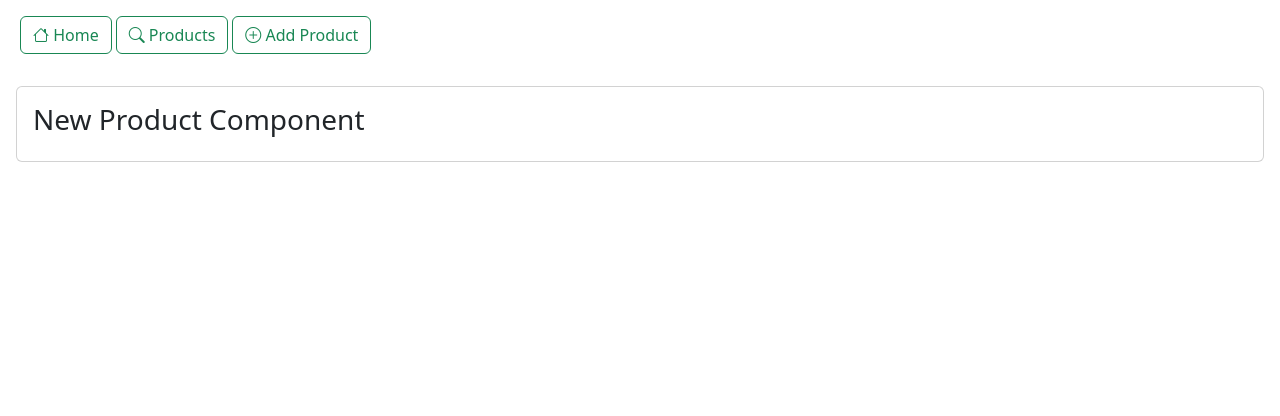
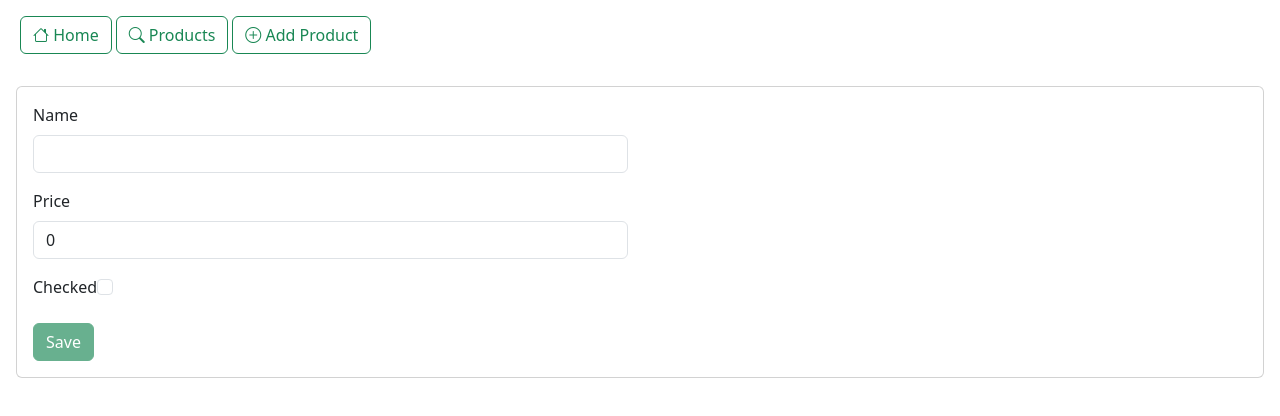
Before and after one commit to DaddaAdam/ecom-app-frontend, an Angular app: page /newProduct in a window 1280 px wide. Shown: the top 416 px of the page. Built offline with nearby package versions, Linux system fonts and the light colour scheme.

Commit message:
developed add-product form and service

```diff
--- a/data/db.json
+++ b/data/db.json
@@ -1,11 +1,5 @@
 {
   "products": [
-    {
-      "id": 1,
-      "name": "Computer",
-      "price": 5600,
-      "checked": true
-    },
     {
       "id": 2,
       "name": "Printer",
@@ -23,6 +17,12 @@
       "name": "PlayStation 5",
       "price": 7000,
       "checked": false
+    },
+    {
+      "name": "iPhone 15 Pro Max",
+      "price": 18000,
+      "checked": true,
+      "id": 5
     }
   ]
 }
--- a/package.json
+++ b/package.json
@@ -20,6 +20,7 @@
     "@angular/router": "^17.0.0",
     "bootstrap": "^5.3.2",
     "bootstrap-icons": "^1.11.2",
+    "prettier": "^3.1.0",
     "rxjs": "~7.8.0",
     "tslib": "^2.3.0",
     "zone.js": "~0.14.2"
--- a/src/app/new-product/new-product.component.html
+++ b/src/app/new-product/new-product.component.html
@@ -1,7 +1,40 @@
 <div class="p-3">
   <div class="card">
     <div class="card-body">
-      <h3>New Product Component</h3>
+      <div class="row">
+        <div class="col-md-6">
+          <form [formGroup]="productForm" (ngSubmit)="saveProduct()">
+            <div class="mb-3">
+              <label class="form-label">Name</label>
+              <input type="text" class="form-control" formControlName="name" />
+            </div>
+            <div class="mb-3">
+              <label
+                class="form-label"
+              >
+                Price</label>
+              <input
+                type="number"
+                class="form-control"
+                formControlName="price" />
+            </div>
+            <div class="mb-3">
+              <label class="form-label">
+                Checked
+              </label>
+              <input
+                type="checkbox"
+                class="form-check-input"
+                formControlName="checked" />
+            </div>
+            <button
+              class="btn btn-success"
+              [disabled]="productForm.invalid">
+              Save
+            </button>
+          </form>
+        </div>
+      </div>
     </div>
   </div>
 </div>
--- a/src/app/new-product/new-product.component.ts
+++ b/src/app/new-product/new-product.component.ts
@@ -1,12 +1,33 @@
-import { Component } from '@angular/core';
+import {Component, OnInit} from '@angular/core';
+import {FormBuilder, FormGroup, ReactiveFormsModule, Validators} from "@angular/forms";
+import {ProductService} from "../services/product.service";
+import {Product} from "../model/product.model";
 
 @Component({
   selector: 'app-new-product',
   standalone: true,
-  imports: [],
+  imports: [ReactiveFormsModule],
   templateUrl: './new-product.component.html',
   styleUrl: './new-product.component.css'
 })
-export class NewProductComponent {
+export class NewProductComponent implements OnInit{
+  public productForm!: FormGroup;
 
+  constructor(private formBuilder: FormBuilder, private productService: ProductService) {
+  }
+
+  ngOnInit(): void {
+    this.productForm = this.formBuilder.group({
+      name: this.formBuilder.control('', [Validators.required, Validators.minLength(3)]),
+      price: this.formBuilder.control(0, [Validators.required, Validators.min(0)]),
+      checked: this.formBuilder.control(false)
+    });
+  }
+
+  saveProduct() {
+    let product : Product = this.productForm.value;
+    this.productService.saveProduct(product).subscribe((data: any) => {
+      alert(`Product ${data.name} saved!`)
+    });
+  }
 }
--- a/src/app/services/product.service.ts
+++ b/src/app/services/product.service.ts
@@ -21,4 +21,8 @@ export class ProductService {
   deleteProduct(product: Product) {
     return this.http.delete<Product>(`http://localhost:8089/products/${product.id}`);
   }
+
+  saveProduct(product: Product) : Observable<Product> {
+    return this.http.post<Product>(`http://localhost:8089/products`, product);
+  }
 }
```
Also changed, not shown: 1 other file (tests, documents, lock files or other folders).
